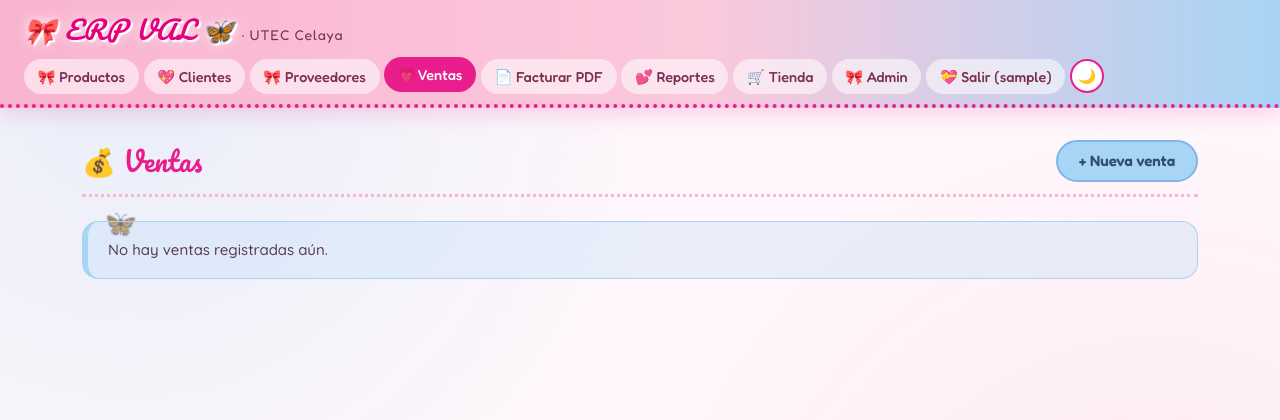
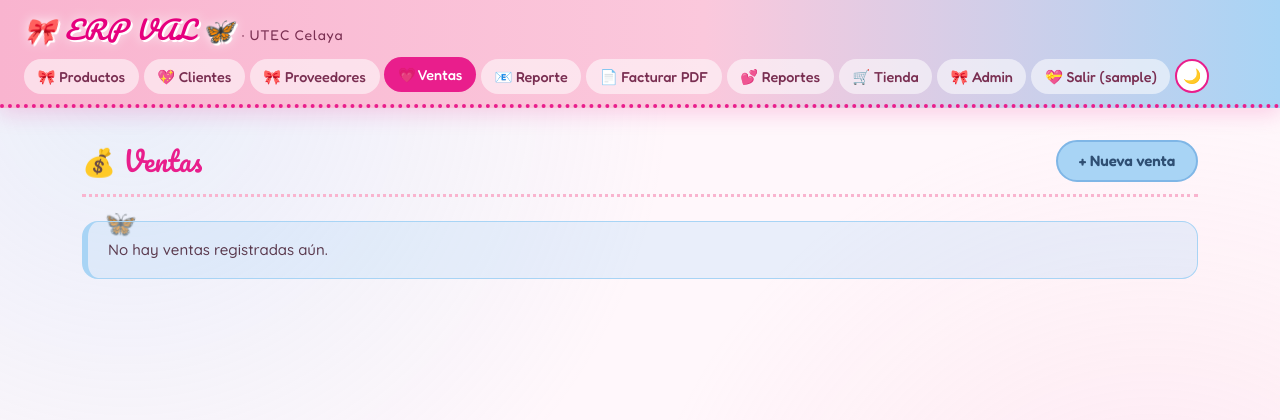
Before and after one commit to valentina-lopez98/erp-django-utec, a Django app: page /ventas/ in a window 1280 px wide. Shown: the top 420 px of the page. Run offline with Django 5.2, Linux system fonts and the light colour scheme; the visitor is signed in with stand-in values (Sample User, id 1); data that the repository does not hold is empty; parts of the project's set-up code (start-up, migrations or seed data) failed here and were passed over.

Commit message:
Agrega reporte de ventas por correo (CSV) y botón en navbar

```diff
--- a/templates/base.html
+++ b/templates/base.html
@@ -475,6 +475,18 @@
             💗 Ventas
         </a>
 
+        <!-- ENVIAR REPORTE DE VENTAS POR CORREO -->
+        {% if user.is_authenticated %}
+        <form method="post" action="{% url 'ventas:enviar_reporte' %}" style="display:inline;">
+            {% csrf_token %}
+            <button type="submit" class="erp-nav-link"
+                    style="border:none;cursor:pointer;"
+                    onclick="return confirm('¿Enviar el reporte de ventas a tu correo?');">
+                📧 Reporte
+            </button>
+        </form>
+        {% endif %}
+
         <!-- BOTÓN FACTURAR EN PDF -->
         <a href="{% url 'ventas:lista' %}"
            id="btnFacturarPdf"
--- a/ventas/views.py
+++ b/ventas/views.py
@@ -3,17 +3,24 @@
 Lectura: VentaListView y VentaDetailView.
 Escritura: crear_venta (función) y VentaDeleteView.
 PDF: venta_pdf (xhtml2pdf, sin Docker).
+Reporte: enviar_reporte_ventas (CSV por correo).
 """
+import csv
 import io
-from datetime import date
+from datetime import date, timedelta
 
+from django.conf import settings
 from django.contrib import messages
 from django.contrib.auth.decorators import login_required, permission_required
 from django.contrib.auth.mixins import LoginRequiredMixin, PermissionRequiredMixin
+from django.core.mail import EmailMessage
+from django.db.models import Sum
 from django.http import HttpResponse
 from django.shortcuts import get_object_or_404, redirect, render
 from django.template.loader import render_to_string
 from django.urls import reverse_lazy
+from django.utils import timezone
+from django.views.decorators.http import require_POST
 from django.views.generic import DeleteView, DetailView, ListView
 from xhtml2pdf import pisa
 
@@ -129,3 +136,60 @@ def venta_pdf(request, venta_id: int):
 
     response.write(buffer.getvalue())
     return response
+
+
+@login_required
+@require_POST
+def enviar_reporte_ventas(request):
+    """Genera un CSV con las ventas de los últimos 30 días y lo envía por correo."""
+    destinatario = request.user.email or getattr(settings, 'ADMIN_EMAIL', '')
+    if not destinatario:
+        messages.error(request, 'Tu usuario no tiene correo configurado.')
+        return redirect('ventas:lista')
+
+    hoy = timezone.localdate()
+    desde = hoy - timedelta(days=30)
+    ventas_qs = (
+        Venta.objects
+        .select_related('cliente')
+        .filter(fecha__gte=desde)
+        .order_by('fecha')
+    )
+
+    buffer = io.StringIO()
+    writer = csv.writer(buffer)
+    writer.writerow(['Venta', 'Fecha', 'Cliente', 'Total'])
+    for v in ventas_qs:
+        writer.writerow([
+            v.pk,
+            v.fecha.strftime('%Y-%m-%d'),
+            str(v.cliente) if v.cliente else '',
+            v.total,
+        ])
+
+    total_general = ventas_qs.aggregate(t=Sum('total'))['t'] or 0
+    writer.writerow([])
+    writer.writerow(['', '', 'TOTAL', total_general])
+
+    # utf-8-sig para que Excel muestre bien acentos y la ñ
+    contenido = buffer.getvalue().encode('utf-8-sig')
+
+    correo = EmailMessage(
+        subject=f'Reporte de ventas - {hoy:%Y-%m-%d}',
+        body=(
+            f'Adjunto el reporte de ventas de los últimos 30 días.\n'
+            f'Ventas: {ventas_qs.count()}\n'
+            f'Total: ${total_general:.2f}'
+        ),
+        from_email=settings.DEFAULT_FROM_EMAIL,
+        to=[destinatario],
+    )
+    correo.attach(f'reporte_ventas_{hoy:%Y%m%d}.csv', contenido, 'text/csv')
+
+    try:
+        correo.send()
+        messages.success(request, f'Reporte enviado a {destinatario}.')
+    except Exception as exc:
+        messages.error(request, f'No se pudo enviar el reporte: {exc}')
+
+    return redirect('ventas:lista')
```
